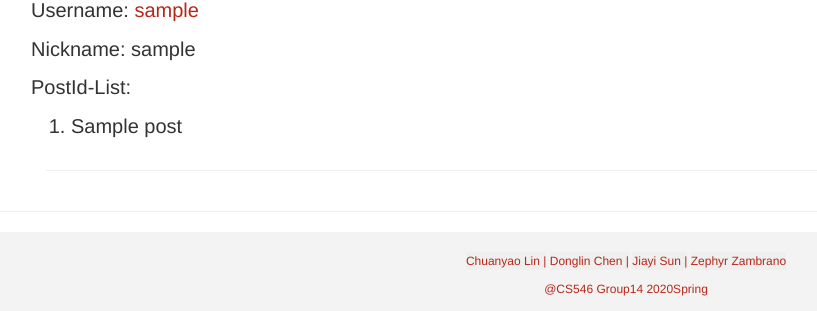
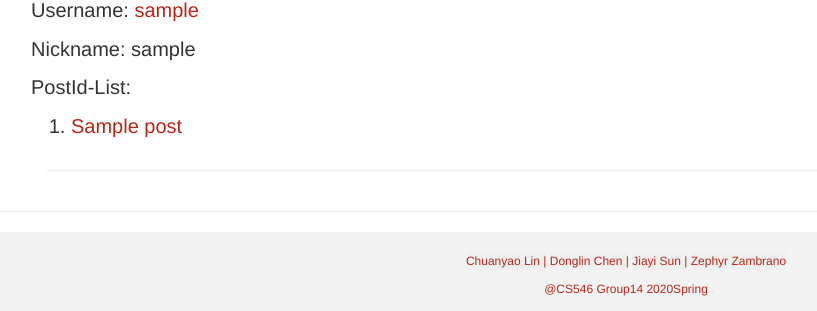
Before and after one commit to zephyrzambrano/CS-546-Final-Project, a Node server app: template views/statistics/statistics.handlebars in a window 1280 px wide. Shown: the part 220-531 px from the top of the page, without its empty margins (14-831 px from the left). Run offline with Node 20, Linux system fonts and the light colour scheme; the template is opened without the code that fills it: most values are stand-ins (such as "Sample title", 1, 10 or a date in 2020); some libraries are stand-ins or nearby versions.

Commit message:
links added

```diff
--- a/public/css/style.css
+++ b/public/css/style.css
@@ -463,3 +463,13 @@
     text-decoration: none;
     color: #962618;
 }
+
+.PostIdList{
+    text-decoration: none;
+    color: #b52818;
+}
+
+.PostIdList:hover {
+    text-decoration: none;
+    color: #962618;
+}
--- a/views/statistics/statistics.handlebars
+++ b/views/statistics/statistics.handlebars
@@ -22,7 +22,7 @@
                         <p style="font-size: 20px">PostId-List:
                         <ol>
                             {{#each this.posts}}
-                                <li style="font-size: 20px">{{this}}</li>
+                                <li style="font-size: 20px"><a class="PostIdList" href="http://localhost:3000/posts/postInfo/{{this}}">{{this}}</a></li>
                             {{/each}}
                         </ol>
                     </div>
@@ -51,7 +51,7 @@
             <div role="tabpanel" class="tab-pane" id="comments">
                 <ol>
                     {{#each allComments}}
-                        <li style="font-size: large">{{this.content}}</li>
+                        <li style="font-size: large"><a class="PostIdList" href="http://localhost:3000/posts/postInfo/{{this.postId}}">{{this.content}}</a></li>
                         <hr/>
                     {{/each}}
                 </ol>
```
